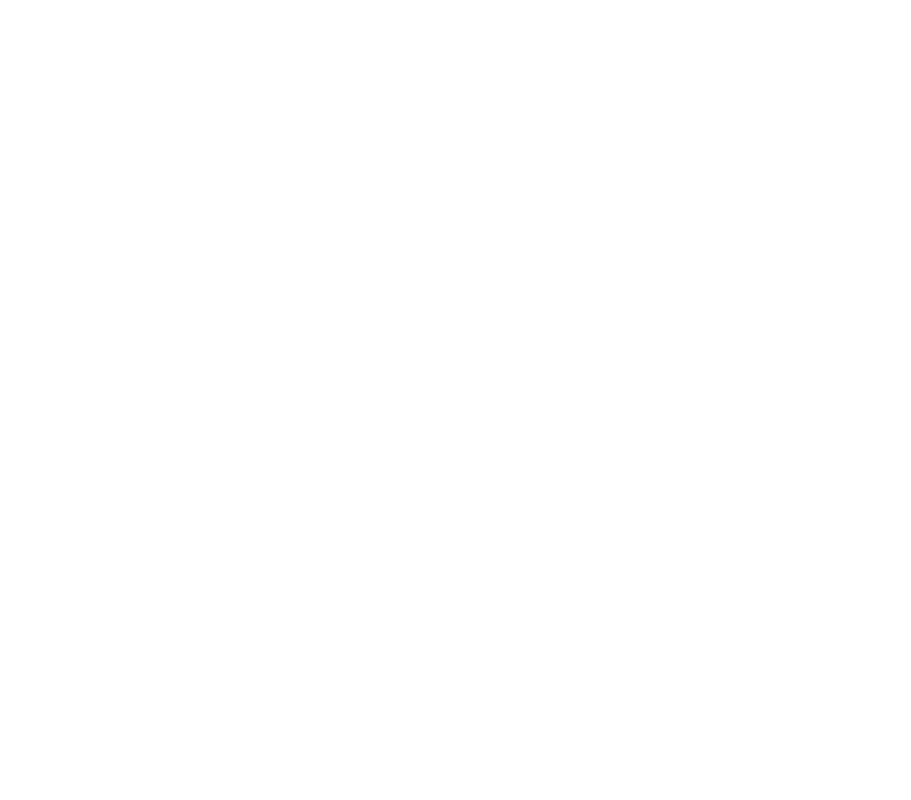
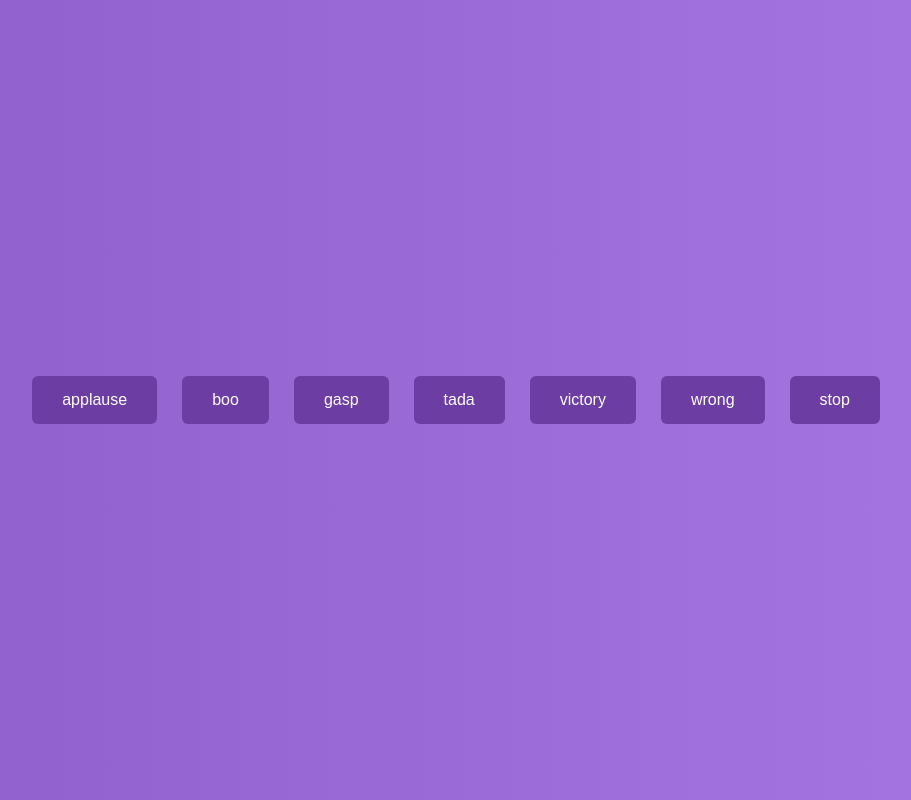
Before and after one commit to acciojob/Soundbar-HemantKumar0808, a website: page main.html in a window 1280 px wide. Shown: the whole page, without its empty margins (184-1095 px from the left). Drawn offline with Linux system fonts and the light colour scheme.

Commit message:
created a submission

```diff
--- a/main.html
+++ b/main.html
@@ -8,6 +8,7 @@
 
 <body>
 	<!-- the entire body must be written by student -->
+	<div id="buttons"></div>
     <script type="text/javascript" src="./script.js">
 </script>
 
--- a/script.js
+++ b/script.js
@@ -1 +1,38 @@
-//your JS code here. If required.
+const sounds = ["applause", "boo", "gasp", "tada", "victory", "wrong"];
+
+const buttonsContainer = document.getElementById("buttons");
+
+let currentAudio = null;
+
+// Create sound buttons
+sounds.forEach(sound => {
+    const button = document.createElement("button");
+    button.className = "btn";
+    button.innerText = sound;
+
+    button.addEventListener("click", () => {
+        if (currentAudio) {
+            currentAudio.pause();
+            currentAudio.currentTime = 0;
+        }
+
+        currentAudio = new Audio(`sounds/${sound}.mp3`);
+        currentAudio.play();
+    });
+
+    buttonsContainer.appendChild(button);
+});
+
+// Create Stop button
+const stopButton = document.createElement("button");
+stopButton.className = "stop";
+stopButton.innerText = "stop";
+
+stopButton.addEventListener("click", () => {
+    if (currentAudio) {
+        currentAudio.pause();
+        currentAudio.currentTime = 0;
+    }
+});
+
+buttonsContainer.appendChild(stopButton);
--- a/styles.css
+++ b/styles.css
@@ -1 +1,31 @@
-/*  your css code here. If applicable */
+body {
+    margin: 0;
+    height: 100vh;
+    display: flex;
+    justify-content: center;
+    align-items: center;
+    background: linear-gradient(to right, #8e5ec9, #a777e3);
+    font-family: Arial, Helvetica, sans-serif;
+}
+
+#buttons {
+    display: flex;
+    gap: 25px;
+}
+
+.btn, .stop {
+    padding: 15px 30px;
+    border: none;
+    border-radius: 6px;
+    background-color: #6c3ea4;
+    color: white;
+    font-size: 16px;
+    cursor: pointer;
+    text-transform: lowercase;
+    transition: 0.2s ease;
+}
+
+.btn:hover,
+.stop:hover {
+    opacity: 0.8;
+}
```
